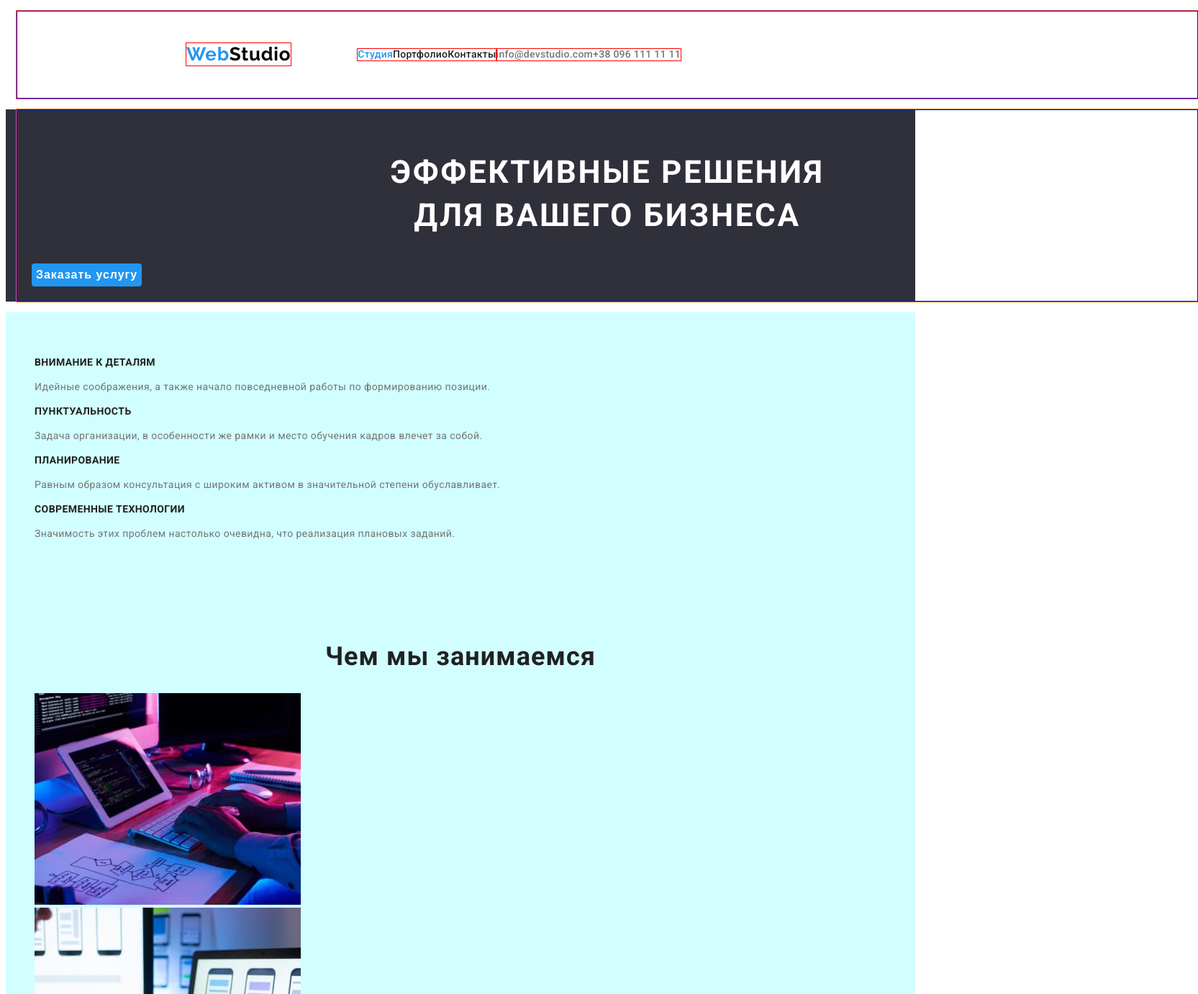
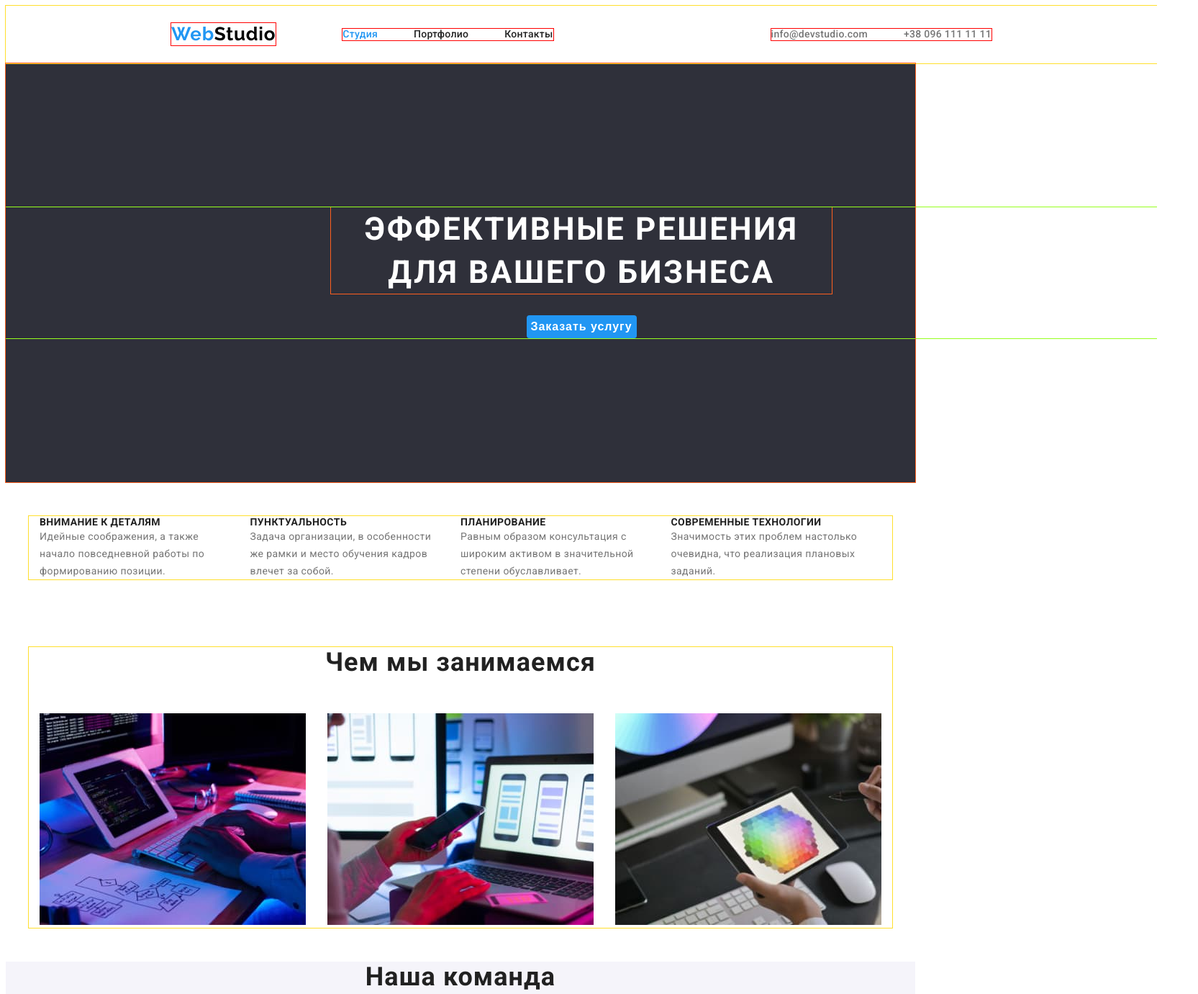
Before and after one commit to Bakuzov/goit-markup-hw-03, a plain HTML site: page index.html in a window 1280 px wide. Shown: the top 1381 px of the page at 72% size, 1665 px wide, since content can reach past the window. Drawn offline with Linux system fonts and the light colour scheme.

Commit message:
Done befoe team

```diff
--- a/CSS/styles.css
+++ b/CSS/styles.css
@@ -1,3 +1,7 @@
+
+*, ::after,::before{
+    box-sizing: border-box;
+}
 :root {
 --main-font: 'Roboto',sans-serif;
 --secondary-font: Raleway, sans-serif;
@@ -10,6 +14,9 @@
 --secondary-text-color:#757575;
 
 }
+h1,h2,h3,h4,p {
+    margin: 0;
+}
 
 body {
     font-family: var(--main-font);
@@ -21,6 +28,12 @@ body {
     font-size: 14px;
     line-height: 1.14;
     letter-spacing: 0.02em;
+
+    margin: 0;
+    padding: 0;
+    list-style: none;
+
+
 }
 .link {
     text-decoration: none;
@@ -28,7 +41,7 @@ body {
 
 }
 .section {
-    background-color: rgba(25, 255, 255, 0.2);
+
     padding-top: 47px;
     padding-bottom: 47px;
 
@@ -47,11 +60,11 @@ body {
     color: var(--primery-text-color);
 }
 .container {
-    width: 1600px;
-    padding: 20px;
-    margin: 15px;
-    outline: 1px solid rgb(255, 95, 31);
-    border: 1px solid blue
+    outline: 1px solid rgb(255, 223, 45);
+    margin-left: auto;
+    margin-right: auto;
+    width: 1200px;
+    padding: 0 15px;
 }
 
 /*  HEADER  */
@@ -76,8 +89,11 @@ body {
 }
 
 .menu-link {
+    color: var(--primery-text-color);
 
-    color: var(--primery-text-color);
+}
+.menu-item:not(:last-child)  {
+    margin-right: 50px;
 }
 .link:hover,
 .link:focus{
@@ -100,6 +116,7 @@ body {
 .header, .footer {
     padding-top: 0px;
     padding-bottom: 0px;
+
 }
 .header-nav {
     display: flex;
@@ -107,12 +124,30 @@ body {
 }
 .header-container {
     display: flex;
+    width: 1600px;
+    margin-left: auto;
+    margin-right: auto;
+
+    padding: 0 15px;
+}
+.header-btns {
+    margin-left: auto;
+
+}
+.header-mail {margin-right: 50px;}
+.header-btns {
+    margin-right: 215px;
 }
 
-/*  main   */
+/*  HERO  */
 .hero{
     background-color: var(--dark-bg-color);
     color: var(--dark-bg-color);
+    outline: 1px solid rgb(255, 95, 31);
+
+
+    padding-top: 200px;
+    padding-bottom: 200px;
 }
 .hero-title{
     font-weight: 900;
@@ -122,6 +157,14 @@ body {
     letter-spacing: 0.06em;
     text-transform: uppercase;
     color: var(--header-bg-color);
+
+    outline: 1px solid rgb(255, 95, 31);
+    width: 696px;
+    margin-top: 0;
+    margin-bottom: 30px;
+    margin-left: auto;
+    margin-right: auto;
+
 }
 .hero-button {
     font-weight: 700;
@@ -136,16 +179,34 @@ body {
     border-radius: 4px;
     border: none;
     cursor: pointer;
+
+margin: 0 auto;
 }
 .hero-button:hover ,
 .hero-button:focus{
     background-color: #188CE8;
 }
+.hero-container {
+    width: 1600px;
+    outline: 1px solid rgb(151, 255, 31)
+}
+
 
 /* Особенности- */
 .section-title {
     display: none;
 }
+/* what-we-do */
+.what-we-do {
+    display: flex;
+}
+.what-we-do-item:not(:last-child) {
+    margin-right: 30px;
+}
+.section-title-list {
+    margin-bottom: 50px;
+}
+/*  TEAM  */
 .section-title-h3 {
     font-weight: 700;
     font-size: 14px;
@@ -167,6 +228,16 @@ body {
     line-height: 1.19;
     letter-spacing: 0.03em;
     color: var(--primery-text-color);
+}
+.list-characteristic {
+    display: flex;
+
+
+}
+ .characteristic-item {
+    margin-right: 30px;
+     width: 270px;
+
 }
 
 
--- a/index.html
+++ b/index.html
@@ -18,7 +18,7 @@
           <a class="logo link" href="/"
           >Web<span class="logo-span">Studio</span></a
           >
-          <ul class="menu list">
+          <ul class="menu list list-navigation">
           <li class="menu-item">
             <a class="menu-link link active" href="#">Студия</a>
           </li>
@@ -30,8 +30,8 @@
           </li>
           </ul>
         </nav>
-        <ul class="menu list">
-        <li>
+        <ul class="menu list header-btns">
+        <li class="menu-contacts">
           <a class="header-mail link" href="mailto:info@devstudio.com"
             >info@devstudio.com</a
           >
@@ -49,17 +49,18 @@
     <main>
       <!--Шапка-->
       <section class="hero">
-        <div class="container">
-        <h1 class="hero-title">Эффективные решения <br />для вашего бизнеса</h1>
-        <button class="hero-button" type="button">Заказать услугу</button>
+        <div class="container hero-container">
+          <h1 class="hero-title">Эффективные решения для вашего бизнеса</h1>
+          <button class="hero-button" type="button">Заказать услугу</button>
 
         </div>
       </section>
 
       <!--Особенности-->
       <section class="section">
-        <h2 class="section-title">Особенности</h2>
-        <ul class="characteristic list">
+        <div class="container">
+          <h2 class="section-title">Особенности</h2>
+           <ul class="list-characteristic list">
           <li class="characteristic-item">
             <h3 class="section-title-h3">Внимание к деталям</h3>
             <p class="text">
@@ -89,22 +90,25 @@
             </p>
           </li>
         </ul>
+        </div>
       </section>
 
       <!--Чем мы занимаемся-->
       <section class="section">
+        <div class="container">
         <h2 class="section-title-list">Чем мы занимаемся</h2>
-        <ul class="list">
-          <li>
+        <ul class="what-we-do list">
+          <li class="what-we-do-item">
             <img src="./images/img1.jpg" alt="Note on tablet" width="370" />
           </li>
-          <li>
+          <li class="what-we-do-item">
             <img src="./images/img2.jpg" alt="phone and notebook" width="370" />
           </li>
-          <li>
+          <li class="what-we-do-item">
             <img src="./images/img3.jpg" alt="tablet in hand" width="370" />
           </li>
         </ul>
+        </div>
       </section>
 
       <!--Наша команда / Our team (OT)-->
```
